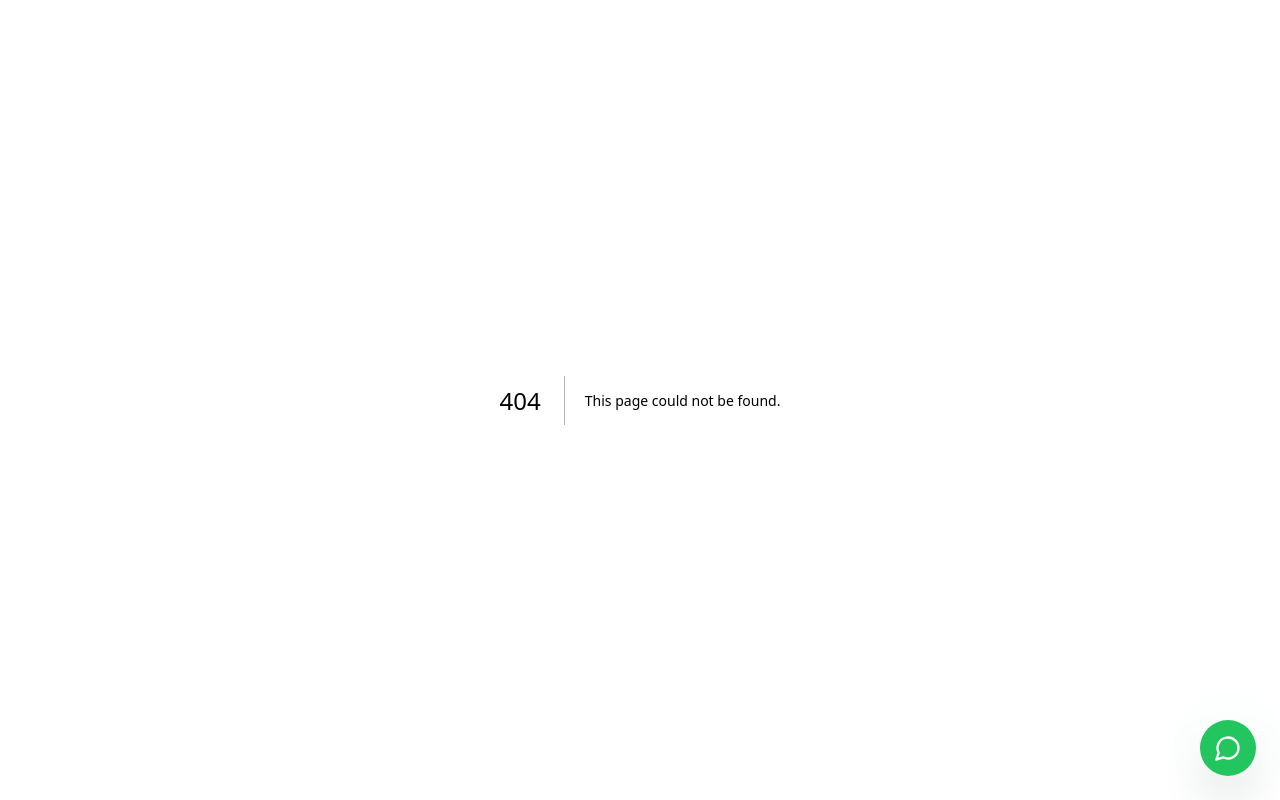
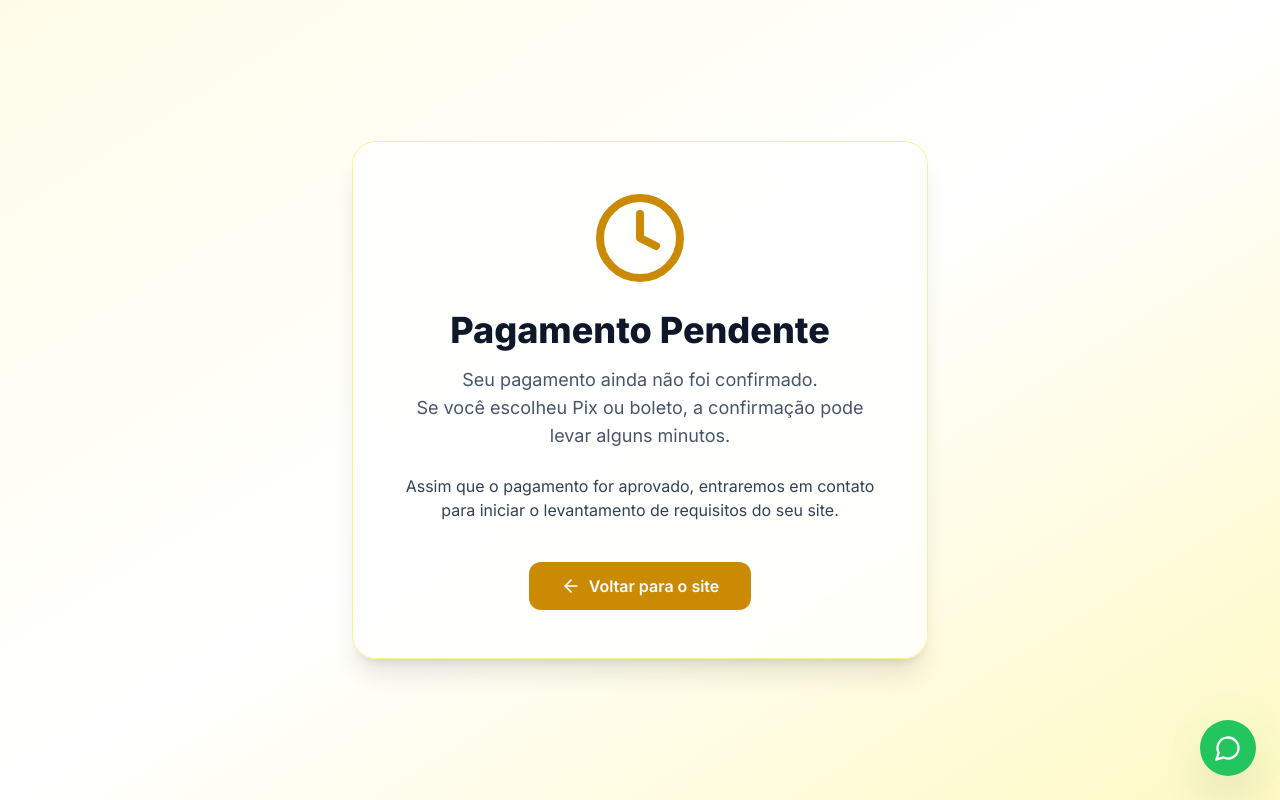
Before and after one commit to llopes0610/presenca-digital-express, a Next.js app: page /pagamento/pendente in a window 1280 px wide. Before the commit this address had no page. Shown: the top 800 px of the page. Built offline with nearby package versions, Linux system fonts and the light colour scheme.

Commit message:
Alteração no valor e no checkout

```diff
--- /dev/null
+++ b/app/pagamento/pendente/page.tsx
@@ -0,0 +1,35 @@
+import Link from "next/link";
+import { Clock, ArrowLeft } from "lucide-react";
+
+export default function PagamentoPendente() {
+  return (
+    <section className="min-h-screen flex items-center justify-center bg-gradient-to-br from-yellow-50 via-white to-yellow-100 px-6 py-20">
+      <div className="max-w-xl w-full text-center p-12 bg-white/80 backdrop-blur-xl shadow-xl rounded-3xl border border-yellow-200">
+        <Clock className="w-24 h-24 text-yellow-600 mx-auto mb-6" />
+
+        <h1 className="text-4xl font-extrabold mb-4 text-dark-900">
+          Pagamento Pendente
+        </h1>
+
+        <p className="text-dark-600 text-lg mb-6">
+          Seu pagamento ainda não foi confirmado.
+          <br />
+          Se você escolheu Pix ou boleto, a confirmação pode levar alguns minutos.
+        </p>
+
+        <p className="text-dark-700 mb-10">
+          Assim que o pagamento for aprovado, entraremos em contato para iniciar
+          o levantamento de requisitos do seu site.
+        </p>
+
+        <Link
+          href="/"
+          className="inline-flex items-center gap-2 px-8 py-3 rounded-xl bg-yellow-600 text-white font-semibold hover:bg-yellow-700 transition-all"
+        >
+          <ArrowLeft className="w-5 h-5" />
+          Voltar para o site
+        </Link>
+      </div>
+    </section>
+  );
+}
```
